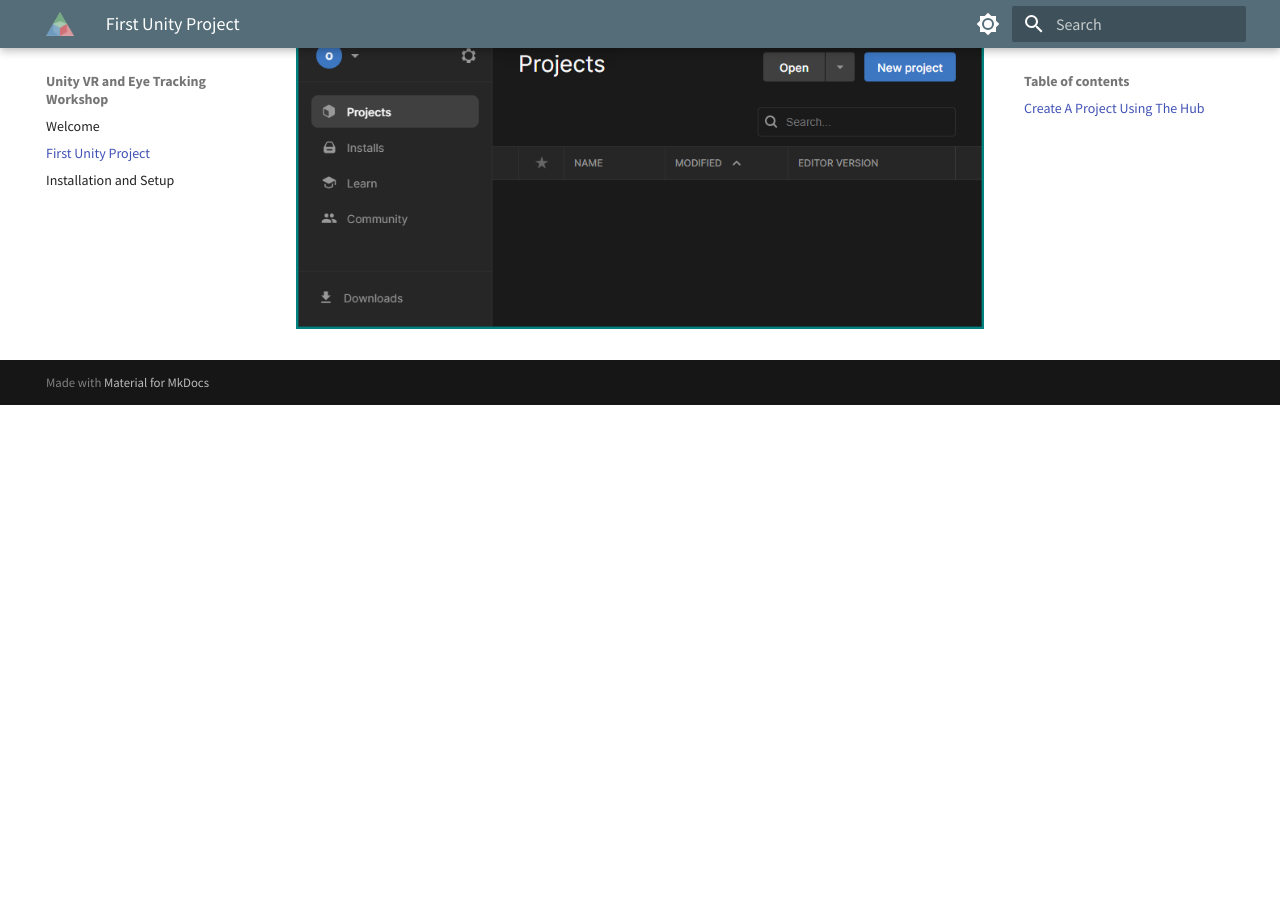
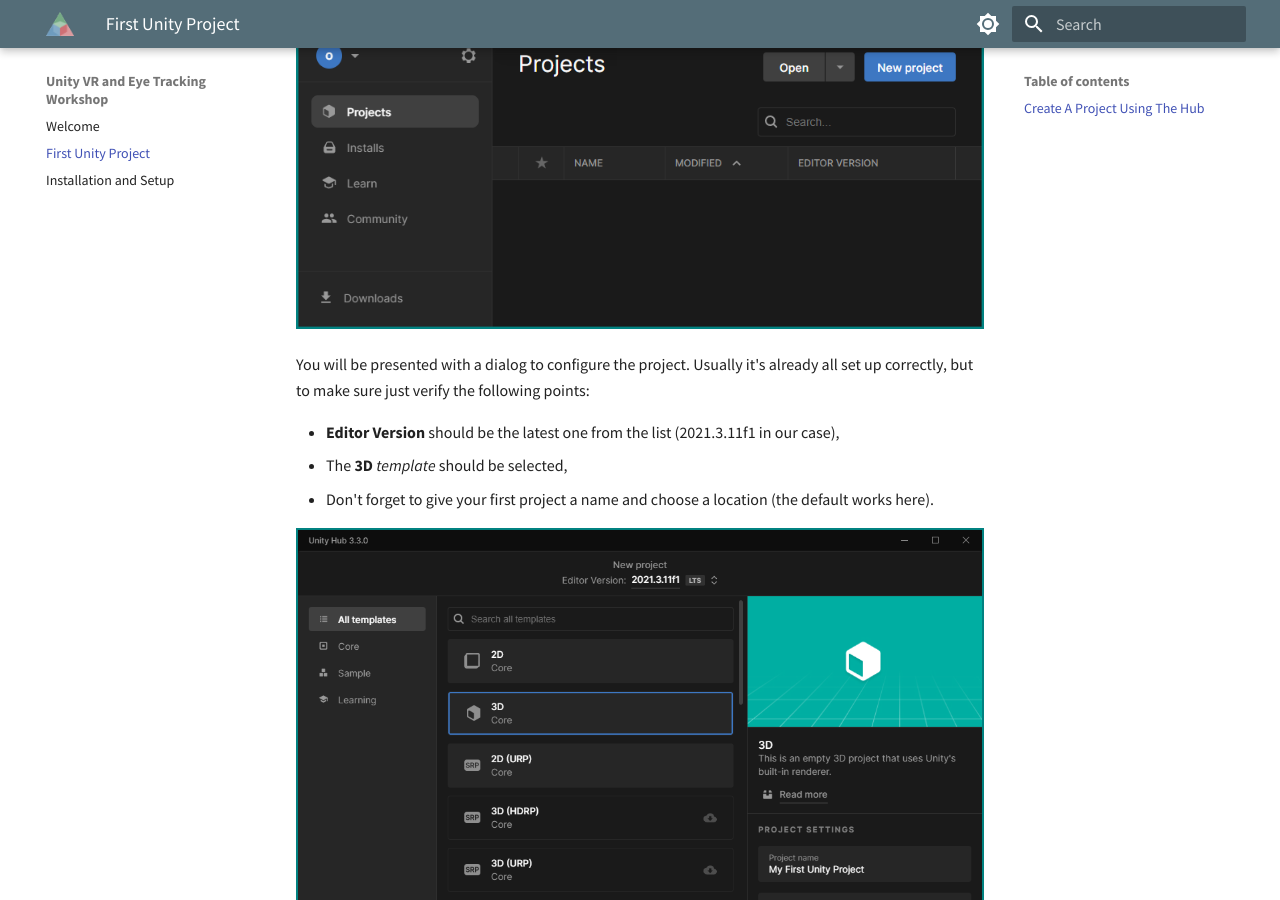
Before and after one commit to MaxSpur/unity-vr-et-workshop, an MkDocs documentation site: the page built from docs/page-1.md, in a window 1280 px wide and 900 px high, scrolled down 572 px. Built offline with MkDocs 1.6.1 and Material for MkDocs 9.7.7, drawn with Linux system fonts in a browser that asks for light colours; before the commit the page ends 977 px from its top, so only the background shows below that.

Commit message:
Update page-1.md

```diff
--- a/docs/page-1.md
+++ b/docs/page-1.md
@@ -8,5 +8,12 @@
 
 If not already running on your computer, start the Unity Hub (see the icon above). Depending on previous use there may be already projects listed in its window — if so, disregard them for now and just click the __New project__ button.
 
+![The Unity Hub](assets/page-1/0-hub-new.png "The Unity Hub")
 
-![The Unity Hub](assets/page-1/0-hub-new.png "The Unity Hub")
+You will be presented with a dialog to configure the project. Usually it's already all set up correctly, but to make sure just verify the following points:
+
++ __Editor Version__ should be the latest one from the list (2021.3.11f1 in our case),
++ The __3D__ *template* should be selected,
++ Don't forget to give your first project a name and choose a location (the default works here).
+
+![Creating a new project](assets/page-1/1-hub-create.png "My first Unity Project")
```
